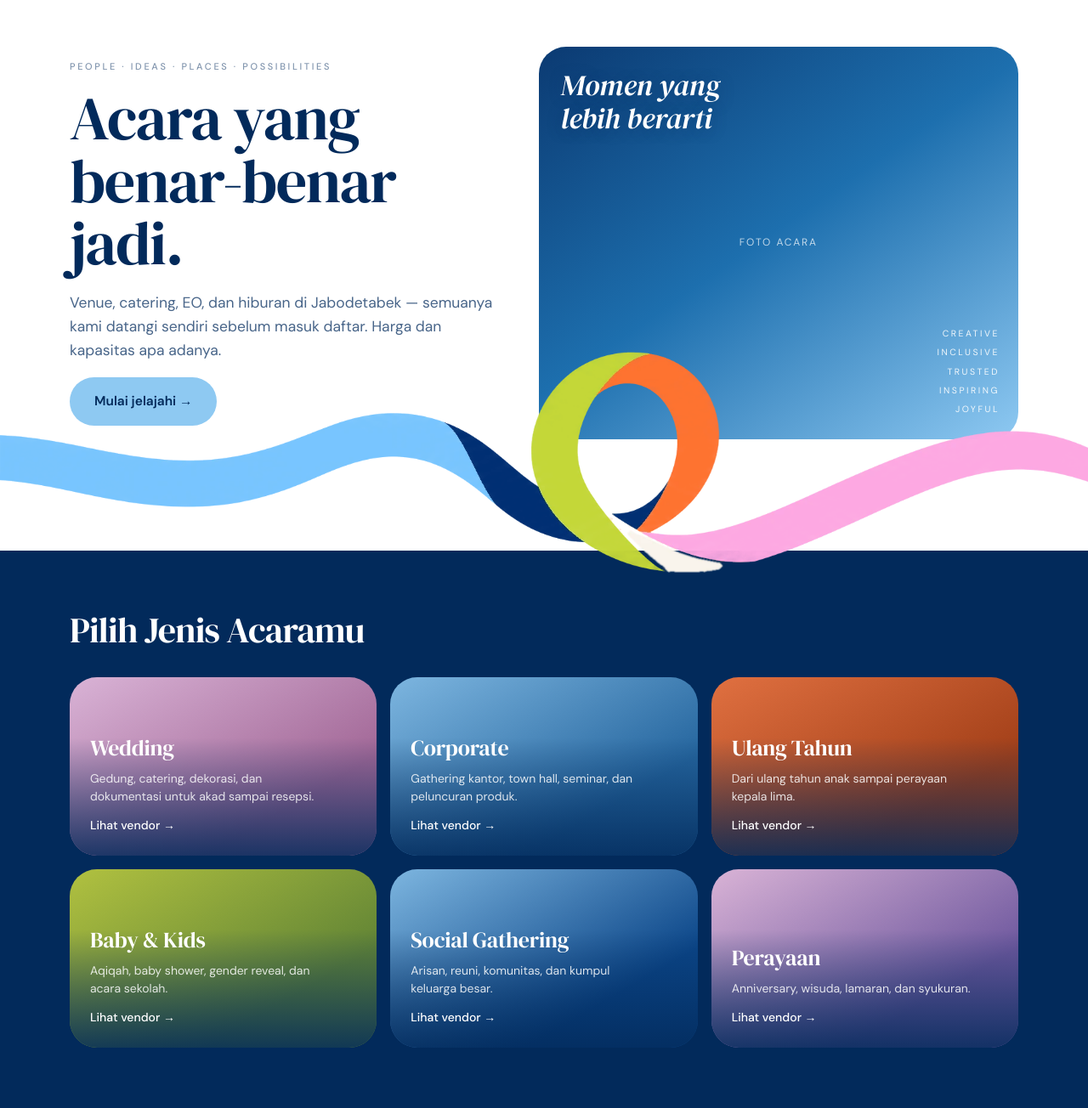
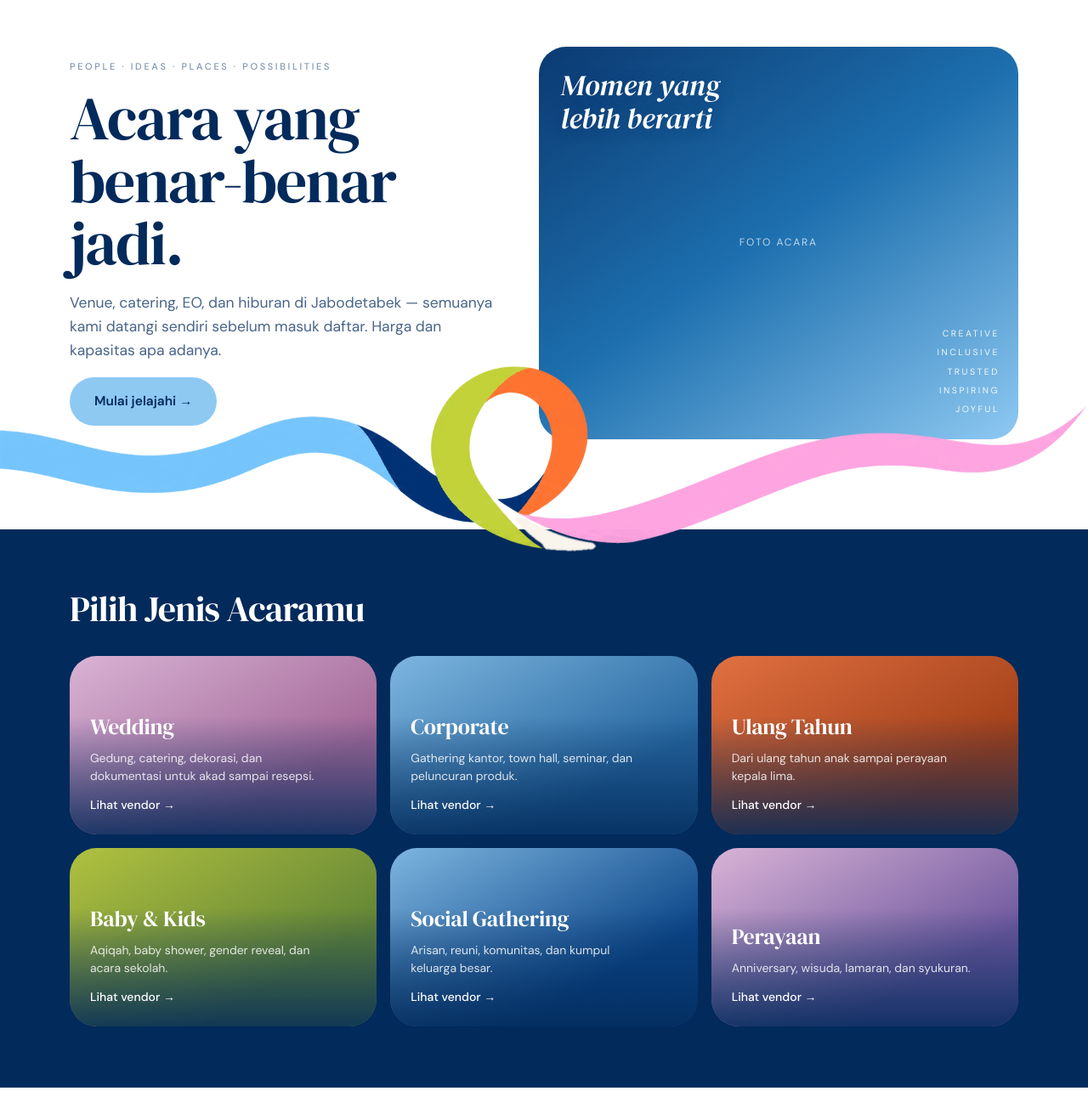
Before and after one commit to sierraleonez/kamalan-wireframe, a Laravel app: page / in a window 1280 px wide. Shown: the part 70-1374 px from the top of the page at 85% size. Run offline with Laravel 12, Linux system fonts and the light colour scheme; style sheets or scripts are compiled from the project's sources; some libraries are stand-ins or nearby versions.

Commit message:
Replace the hero ribbon with the third ribbon artwork
The new ribbon (SVG wrapping a PNG on white) is cut out and saved as
hero-ribbon-v3.webp, a new name so browsers don't keep the old one. It
is thinner and its loop sits further left (47% of the width), so the
loop now lands between the button and the photo, overlapping the
photo's bottom-left corner, and its lower edge dips into the navy
occasion band as in the mockup. Placement numbers are retuned for its
proportions.

Co-Authored-By: Claude Opus 5.5 <noreply@anthropic.com>

```diff
--- a/resources/css/site.css
+++ b/resources/css/site.css
@@ -188,9 +188,9 @@ a.chip:hover,button.chip:hover{border-color:var(--text-3);color:var(--text)}
 .hero{padding-block:clamp(28px,5vw,56px) clamp(40px,6vw,72px);position:relative}
 .hero-grid{display:grid;gap:clamp(28px,4vw,48px);grid-template-columns:1fr;align-items:center}
 @media(min-width:940px){.hero-grid{grid-template-columns:minmax(0,1fr) minmax(0,1.12fr)}}
-/* Pita hero menjorok 12,26vw di bawah foto; pita jenis acara (navy) mulai 2vw sebelum ujung pita,
+/* Pita hero menjorok 10,33vw di bawah foto; pita jenis acara (navy) mulai 2vw sebelum ujung pita,
    jadi bagian bawah pita sedikit menindih tepi atasnya seperti di mockup. */
-.hero{padding-bottom:10.26vw}
+.hero{padding-bottom:8.33vw}
 .hero-art{position:relative;border-radius:var(--r-xl);overflow:hidden;aspect-ratio:4/3;background:linear-gradient(145deg,#0b3a72,#1d6fae 48%,#8EC9F2)}
 @media(min-width:940px){.hero-art{aspect-ratio:11/9}}
 .hero-art .ph{position:absolute;inset:0;display:grid;place-items:center;color:rgba(255,255,255,.72);font-size:12px;letter-spacing:.16em;text-transform:uppercase}
@@ -199,11 +199,11 @@ a.chip:hover,button.chip:hover{border-color:var(--text-3);color:var(--text)}
 .hero-art .script,.hero-art .vals{z-index:1}
 .hero-art .script{position:absolute;left:26px;top:26px;color:#fff;font-size:clamp(24px,3vw,34px);text-shadow:0 2px 18px rgba(2,42,91,.35)}
 .hero-art .vals{position:absolute;right:22px;bottom:24px;text-align:right;color:rgba(255,255,255,.9);font-size:10.5px;letter-spacing:.24em;text-transform:uppercase;line-height:2.1}
-/* Pita hero (public/brand/hero-ribbon-wide.webp, 1821×369): selebar layar, kedua ujungnya di tepi layar.
-   Lingkarannya (x 57%, tinggi penuh) menindih sudut kiri bawah foto hero, sedikit di bawah tepinya
-   supaya tidak menutupi tulisan "Joyful". Tinggi pita = 369/1821 × 100vw = 20,26vw. */
+/* Pita hero (public/brand/hero-ribbon-v3.webp, 1920×327): selebar layar, kedua ujungnya di tepi layar.
+   Lingkarannya (x 47%, tinggi penuh) berpusat ±1,8vw di bawah tepi bawah foto hero, menindih sudut kirinya.
+   Tinggi pita = 327/1920 × 100vw = 17,03vw. */
 .hero-grid{position:relative}
-.ribbon-hero{position:absolute;left:calc(50% - 50vw);top:calc(100% - 8vw);width:100vw;max-width:none;height:auto;z-index:2;pointer-events:none}
+.ribbon-hero{position:absolute;left:calc(50% - 50vw);top:calc(100% - 6.7vw);width:100vw;max-width:none;height:auto;z-index:2;pointer-events:none}
 .hero-copy .btn{position:relative;z-index:3}
 
 /* ---------- occasion tiles ---------- */
--- a/resources/views/components/ribbon.blade.php
+++ b/resources/views/components/ribbon.blade.php
@@ -1,4 +1,4 @@
-{{-- Pita dekoratif footer. Pita hero beranda memakai gambar public/brand/hero-ribbon-wide.webp. --}}
+{{-- Pita dekoratif footer. Pita hero beranda memakai gambar public/brand/hero-ribbon-v3.webp. --}}
 @props(['class' => 'ribbon-f'])
 <svg class="{{ $class }}" width="320" height="220" viewBox="0 0 320 220" fill="none" aria-hidden="true">
   <path d="M10 160 C 70 60, 130 200, 190 100 S 300 40, 310 120" stroke="#C9D63C" stroke-width="26" stroke-linecap="round"/>
--- a/resources/views/pages/home.blade.php
+++ b/resources/views/pages/home.blade.php
@@ -19,7 +19,7 @@
       <div class="script">Momen yang<br>lebih berarti</div>
       <div class="vals">Creative<br>Inclusive<br>Trusted<br>Inspiring<br>Joyful</div>
     </div>
-    <img class="ribbon-hero" src="/brand/hero-ribbon-wide.webp" width="1821" height="369" alt="" aria-hidden="true" decoding="async">
+    <img class="ribbon-hero" src="/brand/hero-ribbon-v3.webp" width="1920" height="327" alt="" aria-hidden="true" decoding="async">
   </div>
 </div>
 
```
Also changed, not shown: docs/design/design-system.md (+1 -1 lines), docs/design/ribbon-source.svg, public/brand/hero-ribbon-v3.webp (added), public/brand/hero-ribbon-wide.webp (deleted).
